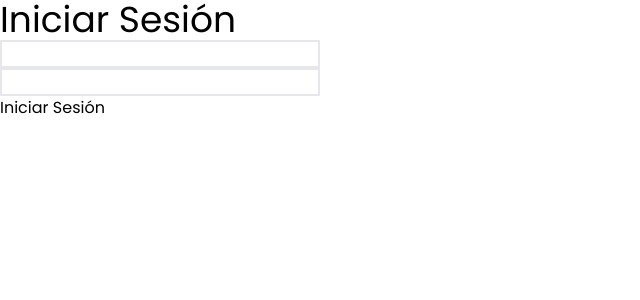
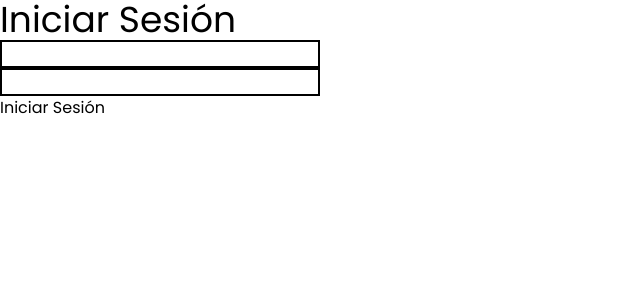
Before and after one commit to hozlucas28/Codo-Codo-React-Firebase-Practice-2023, a React (Vite) app: page /login in a window 1280 px wide. Shown: the top 300 px of the page, without its empty margins (0-640 px from the left). Built offline with nearby package versions, Linux system fonts and the light colour scheme.

Commit message:
Update styles variables

```diff
--- a/tailwind.config.js
+++ b/tailwind.config.js
@@ -6,8 +6,8 @@ export default {
 			colors: {
 				white: '#ffffff',
 				black: '#131518',
-				grey: '#606060',
-				'light-grey': '#adadad',
+				gray: '#606060',
+				'light-gray': '#adadad',
 				'white-background': '#f5f2eb',
 				'light-yellow-button': '#fcc888',
 			},
```
